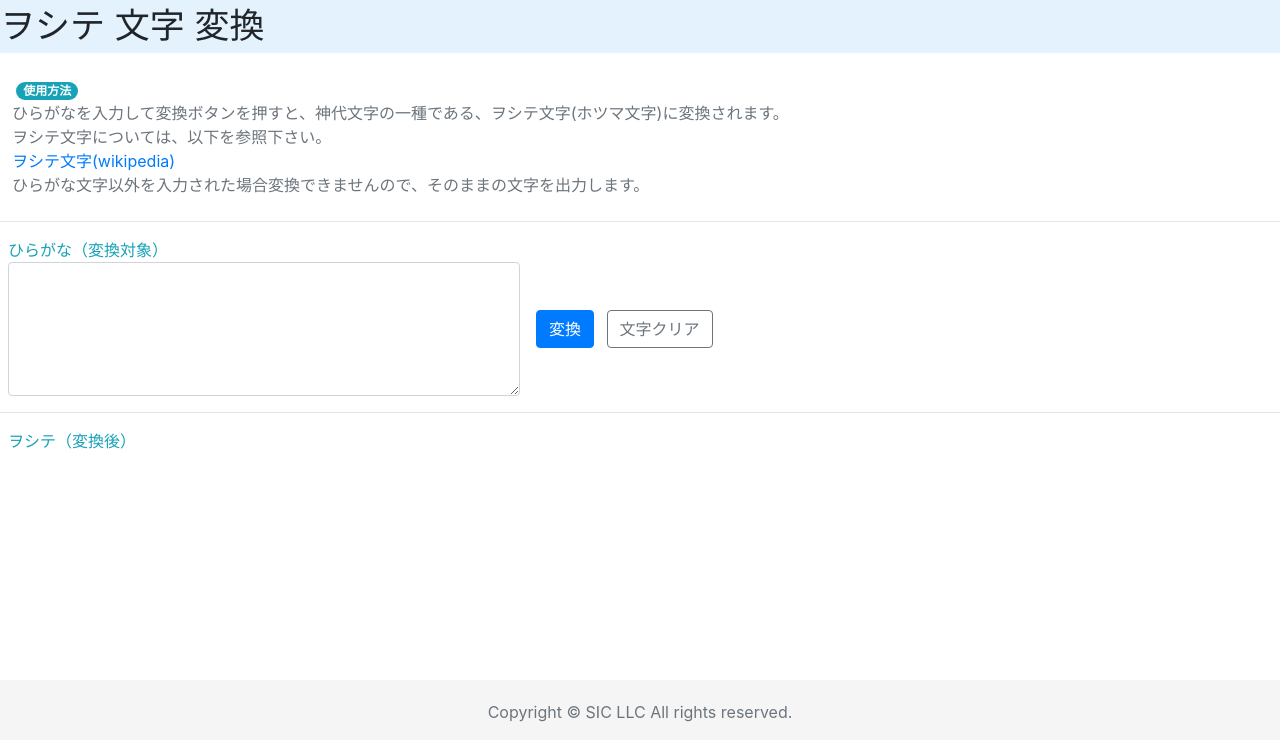
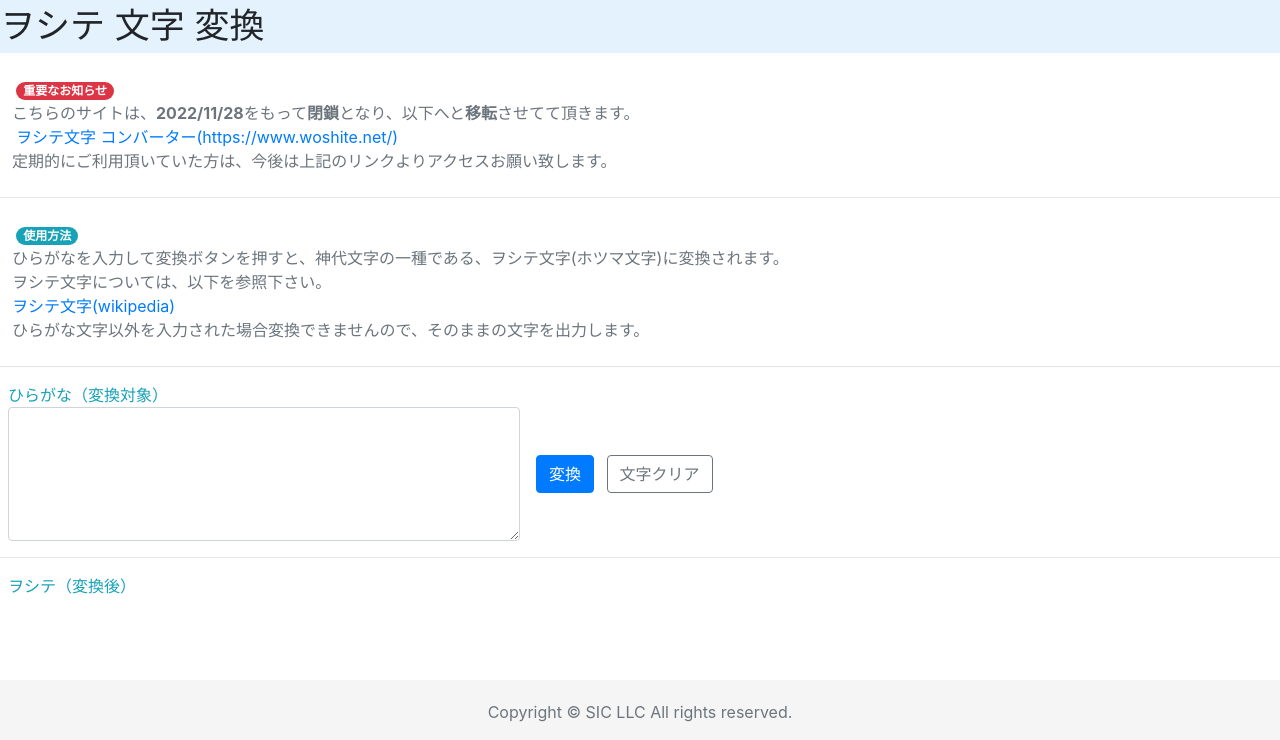
Before and after one commit to iio1989/oshite, a Flask app: page / in a window 1280 px wide. Shown: the part 60-800 px from the top of the page. Run offline with Flask 2, Linux system fonts and the light colour scheme; some libraries are stand-ins or nearby versions.

Commit message:
added notice of site relocation.

```diff
--- a/templates/home.html
+++ b/templates/home.html
@@ -10,6 +10,13 @@
     <p style="background-color: #e3f2fd;">
         <span style="font-family : Arial,'HG行書体',sans-serif;vertical-align:middle;font-size:35px;">ヲシテ 文字 変換</span>
     </p>
+    <div class="card-body-min-padding">
+      <span class="badge badge-pill badge-danger ml-2">重要なお知らせ</span>
+      <p class="ml-1 text-secondary" style="margin: 0px;">こちらのサイトは、<b>2022/11/28</b>をもって<b>閉鎖</b>となり、以下へと<b>移転</b>させてて頂きます。</p>
+      <p class="ml-1 text-secondary" style="margin: 0px;"><a class="ml-1" href="https://www.woshite.net/">ヲシテ文字 コンバーター(https://www.woshite.net/)</a></p>
+      <p class="ml-1 text-secondary" style="margin: 0px;">定期的にご利用頂いていた方は、今後は上記のリンクよりアクセスお願い致します。</p>
+    </div>
+    <hr>
     <div class="card-body-min-padding">
       <span class="badge badge-pill badge-info ml-2">使用方法</span>
       <p class="ml-1 text-secondary" style="margin: 0px;">ひらがなを入力して変換ボタンを押すと、神代文字の一種である、ヲシテ文字(ホツマ文字)に変換されます。</br>ヲシテ文字については、以下を参照下さい。</p>
```
